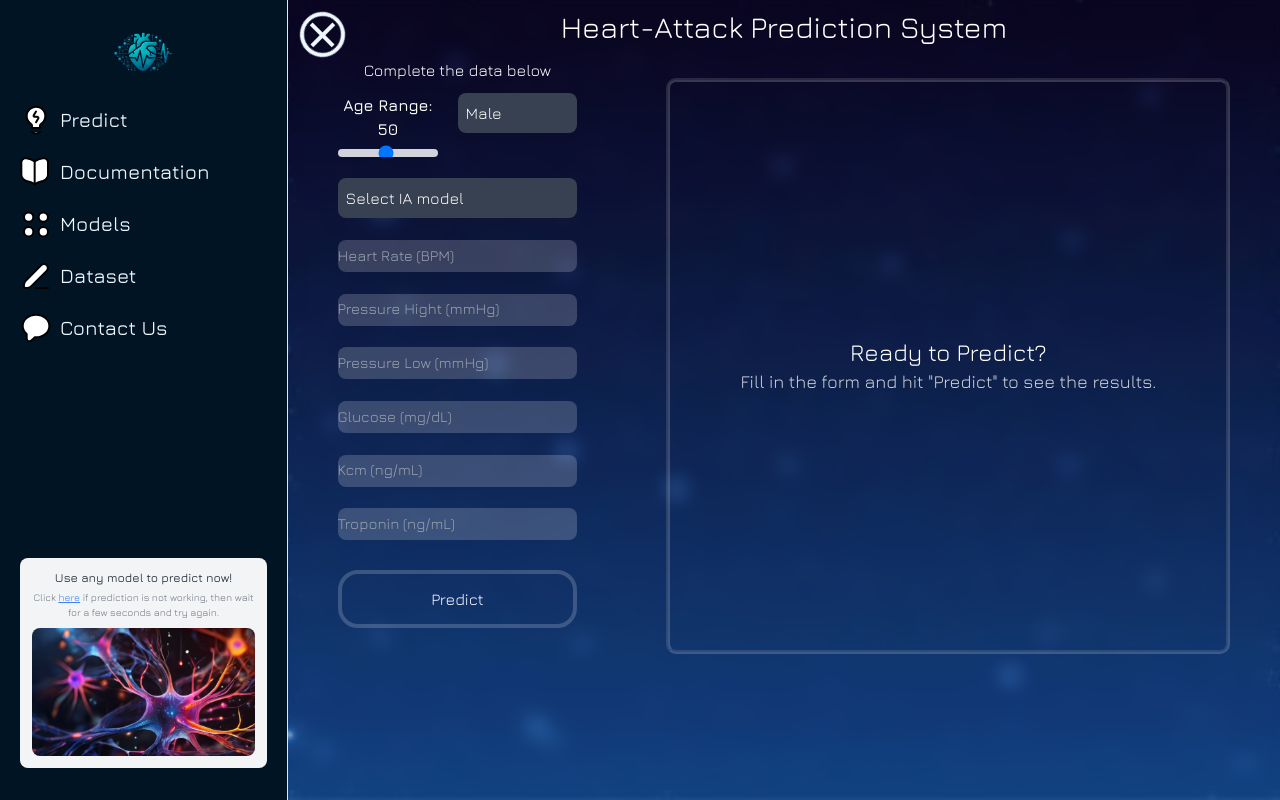
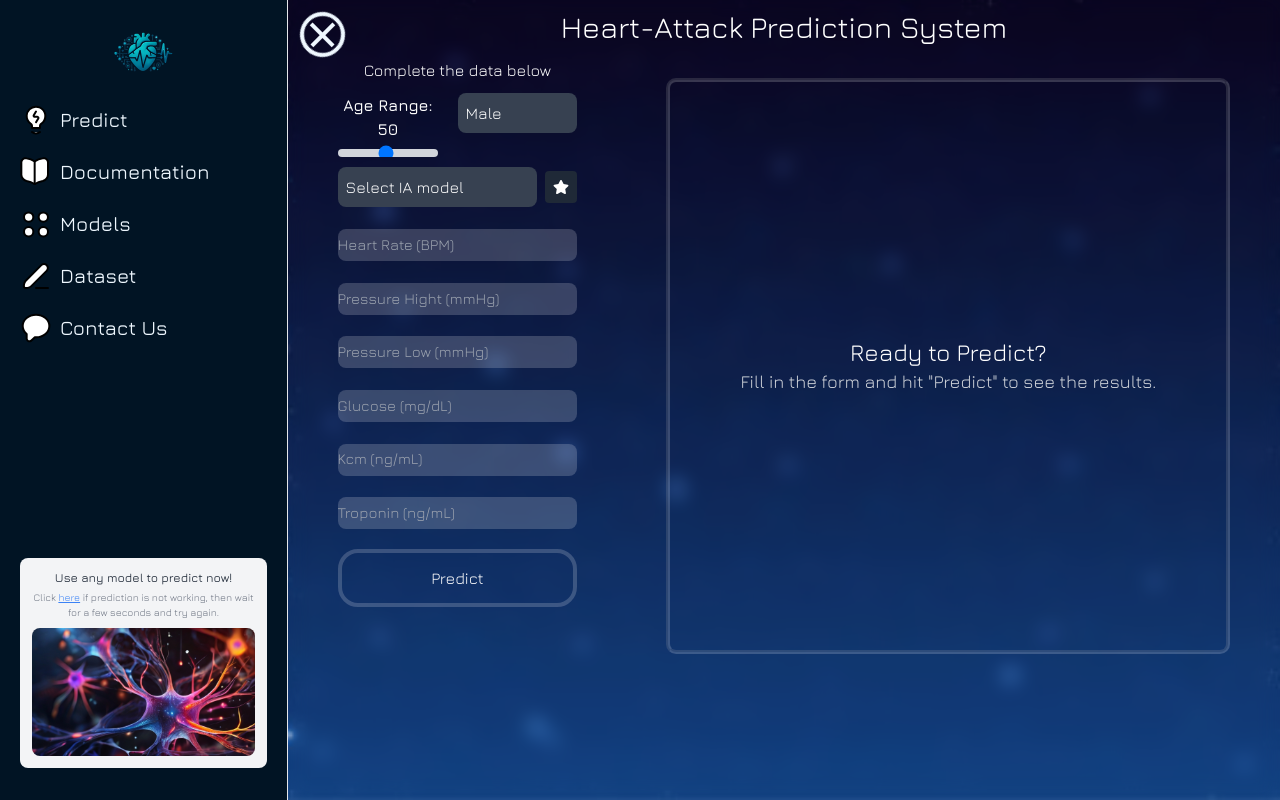
Before and after one commit to BurneoDanny/Heart-Attack-Prediction-Interface, a React (Create React App) app: page /wayared in a window 1280 px wide. Both pictures are taken after a click on the element "Predict". Built offline with nearby package versions, Linux system fonts and the light colour scheme.

Commit message:
best model component added

```diff
--- a/package.json
+++ b/package.json
@@ -10,6 +10,7 @@
     "react-code-block": "^1.0.0",
     "react-code-blocks": "^0.1.6",
     "react-dom": "^18.3.1",
+    "react-icons": "^5.3.0",
     "react-router-dom": "^6.26.0",
     "react-scripts": "^5.0.1",
     "react-tooltip": "^5.28.0",
--- a/src/pages/Main/More/Prediction.js
+++ b/src/pages/Main/More/Prediction.js
@@ -6,6 +6,7 @@ import ModelDropdown from "./ModelDropDown";
 import Advice from "./Advice";
 import Loading from "./Loading";
 import Validation from "./Validation";
+import { FaStar } from 'react-icons/fa';
 
 function Prediction() {
   const [age, setAge] = useState(50);
@@ -66,15 +67,24 @@ function Prediction() {
       model: model,
     };
 
-    try {
-      const apiUrl = process.env.REACT_APP_API_KEY;
-      const response = await fetch(`${apiUrl}/predict`, {
+    //try {
+   //   const apiUrl = process.env.REACT_APP_API_KEY;
+  //    const response = await fetch(`${apiUrl}/predict`, {
+  //      method: "POST",
+  //      headers: {
+   //       "Content-Type": "application/json",
+   //     },
+   //     body: JSON.stringify(data),
+   //   });
+
+   try {
+    const response = await fetch("http://localhost:5000/predict", {
         method: "POST",
         headers: {
-          "Content-Type": "application/json",
+            "Content-Type": "application/json"
         },
-        body: JSON.stringify(data),
-      });
+        body: JSON.stringify(data)
+    });
 
       if (!response.ok) {
         const errorData = await response.json();
@@ -97,6 +107,10 @@ function Prediction() {
     }
   };
 
+  const handleBestModelSelection = () => {
+    setModel('gbm');
+};
+
   return (
     <div
       id="prediction-section"
@@ -115,8 +129,15 @@ function Prediction() {
               <AgeRangeSlider setAge={setAge}></AgeRangeSlider>
               <GenderDropdown setGender={setGender}></GenderDropdown>
             </div>
-            <Validation errors={{ model: errors.model }} />
-            <ModelDropdown value={model} onChange={setModel}></ModelDropdown>
+            <div className="bestmodel w-full flex items-center mb-4">
+                            <div className="flex-grow">
+                                <Validation errors={{ model: errors.model }} />
+                                <ModelDropdown value={model} onChange={setModel} className="w-full" />
+                            </div>
+                            <button onClick={handleBestModelSelection} className="ml-2 p-2 bg-gray-800 rounded text-white">
+                                <FaStar />
+                            </button>
+                        </div>
             <Validation errors={{ impluse: errors.impluse }} />
             <input
               className="input-item"
--- a/src/pages/Main/stylesheet.css
+++ b/src/pages/Main/stylesheet.css
@@ -328,5 +328,9 @@ gap:20%;
 .gap-container-button{
     display: flex;
     flex-direction: column;
-    gap:30px;
+    gap:20px;
 }
+
+.bestmodel{
+    margin:0;
+}
```
Also changed, not shown: 1 other file (tests, documents, lock files or other folders).
